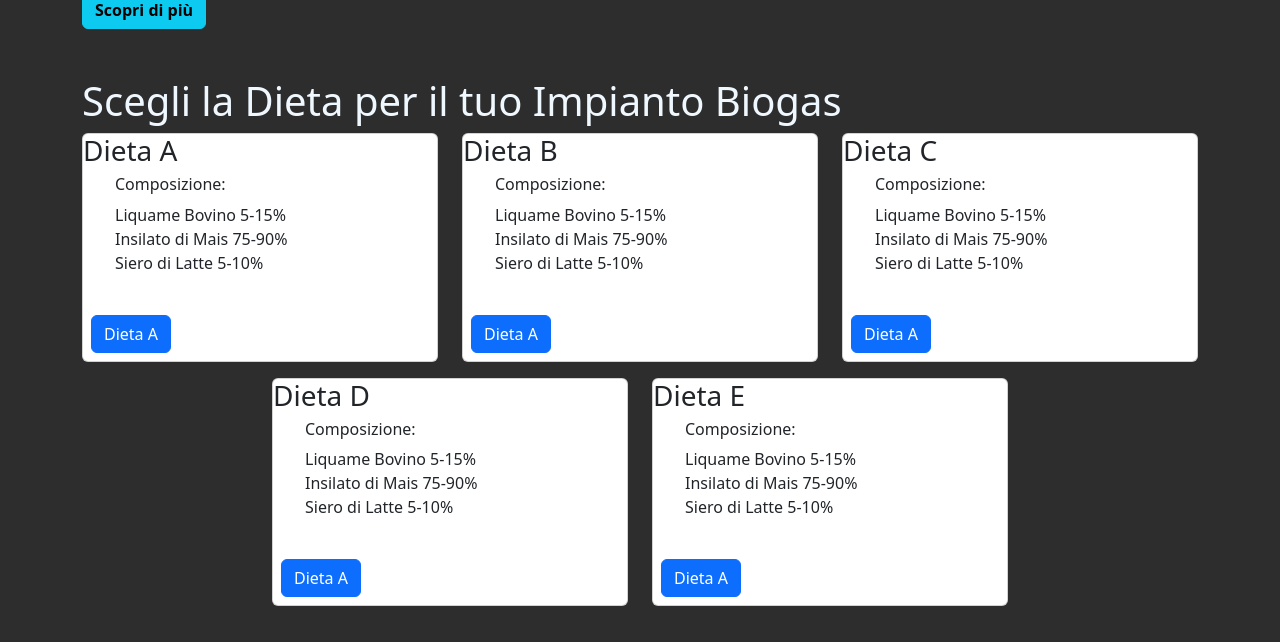
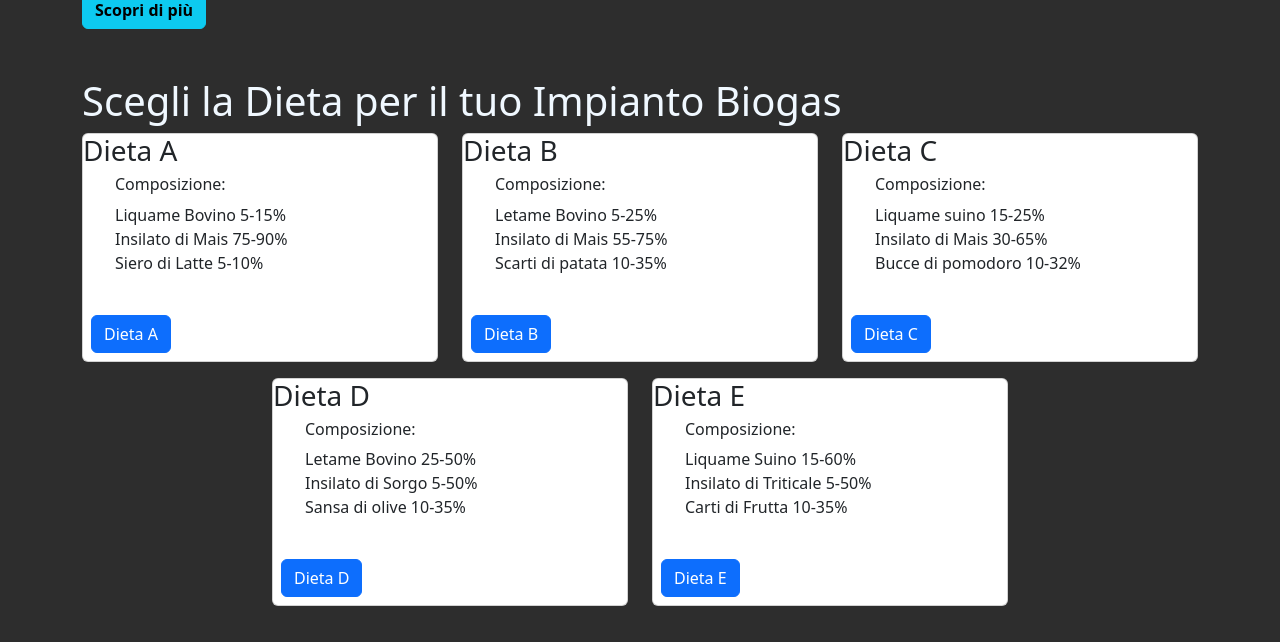
Before and after one commit to JungleKiosk/bionrg, a Flask app: page / in a window 1280 px wide. Shown: the part 310-952 px from the top of the page. Run offline with Flask 3, Linux system fonts and the light colour scheme; some libraries are stand-ins or nearby versions.

Commit message:
check parameters ✅

```diff
--- a/app.py
+++ b/app.py
@@ -21,8 +21,8 @@ def dieta(dieta_name):
         'A': {'liquame_bovino': (5, 15), 'insilato_mais': (75, 90), 'siero_latte': (5, 10)},
         'B': {'letame_bovino': (5, 25), 'insilato_mais': (55, 75), 'scarti_patata': (10, 35)},
         'C': {'liquame_suino': (15, 25), 'insilato_mais': (30, 65), 'bucce_pomodoro': (10, 35)},
-        'D': {'letame_bovino': (25, 50), 'insilato_mais': (5, 50), 'sanse_olive': (10, 35)},
-        'E': {'liquame_suino': (10, 60), 'insilato_triticale': (5, 50), 'scarti_frutta': (10, 35)}
+        'D': {'letame_bovino': (25, 50), 'insilato_sorgo': (5, 50), 'sansa_olive': (10, 35)},
+        'E': {'letame_suino': (15, 60), 'insilato_triticale': (5, 50), 'scarti_frutta': (10, 35)}
     }
 
     input_values = {}
@@ -38,6 +38,8 @@ def dieta(dieta_name):
         M_ch4_tot = param.E_el / (param.H * param.n)  # Quantità di metano totale necessario (Nm³)
 
         # Calcolo del biogas totale necessario per tutte le diete
+        #----------------------
+        #DIET A
         if dieta_name == 'A':
             C_CH4_LS = param.pot_ch4_animali['liquame_bovino']
             C_CH4_IT = param.pot_ch4_colture['insilato_mais']
@@ -50,7 +52,9 @@ def dieta(dieta_name):
             phi_LS = percentuali['liquame_bovino'] / 100
             phi_IT = percentuali['insilato_mais'] / 100
             phi_SF = percentuali['siero_latte'] / 100
-
+            #diet A - check OK - ✅
+        #----------------------
+        #DIET B
         elif dieta_name == 'B':
             C_CH4_LS = param.pot_ch4_animali['letame_bovino']
             C_CH4_IT = param.pot_ch4_colture['insilato_mais']
@@ -63,7 +67,9 @@ def dieta(dieta_name):
             phi_LS = percentuali['letame_bovino'] / 100
             phi_IT = percentuali['insilato_mais'] / 100
             phi_SF = percentuali['scarti_patata'] / 100
-
+            #diet B - check OK - ✅
+        #----------------------
+        #DIET C
         elif dieta_name == 'C':
             C_CH4_LS = param.pot_ch4_animali['liquame_suino']
             C_CH4_IT = param.pot_ch4_colture['insilato_mais']
@@ -76,20 +82,24 @@ def dieta(dieta_name):
             phi_LS = percentuali['liquame_suino'] / 100
             phi_IT = percentuali['insilato_mais'] / 100
             phi_SF = percentuali['bucce_pomodoro'] / 100
-
+            #diet C - check OK - ✅
+        #----------------------
+        #DIET D
         elif dieta_name == 'D':
             C_CH4_LS = param.pot_ch4_animali['letame_bovino']
-            C_CH4_IT = param.pot_ch4_colture['insilato_mais']
-            C_CH4_SF = param.pot_ch4_scarti['sanse_olive']
+            C_CH4_IT = param.pot_ch4_colture['insilato_sorgo']
+            C_CH4_SF = param.pot_ch4_scarti['sansa_olive']
 
             Pg_LS = param.pot_pg_animali['letame_bovino']
-            Pg_IT = param.pot_pg_colture['insilato_mais']
-            Pg_SF = param.pot_pg_scarti['sanse_olive']
+            Pg_IT = param.pot_pg_colture['insilato_sorgo']
+            Pg_SF = param.pot_pg_scarti['sansa_olive']
 
             phi_LS = percentuali['letame_bovino'] / 100
             phi_IT = percentuali['insilato_mais'] / 100
-            phi_SF = percentuali['sanse_olive'] / 100
-
+            phi_SF = percentuali['sansa_olive'] / 100
+            #diet D - check OK - ✅
+        #----------------------
+        #DIET E
         elif dieta_name == 'E':
             C_CH4_LS = param.pot_ch4_animali['letame_suino']
             C_CH4_IT = param.pot_ch4_colture['insilato_triticale']
@@ -102,7 +112,8 @@ def dieta(dieta_name):
             phi_LS = percentuali['letame_suino'] / 100
             phi_IT = percentuali['insilato_triticale'] / 100
             phi_SF = percentuali['scarti_frutta'] / 100
-
+            #diet E - check OK - ✅
+        #----------------------
         # Calcolo della massa totale di biogas
         M_B_tot_numerator = M_ch4_tot
         M_B_tot_denominator = (phi_LS * Pg_LS * C_CH4_LS) + (phi_IT * Pg_IT * C_CH4_IT) + (phi_SF * Pg_SF * C_CH4_SF)
--- a/param.py
+++ b/param.py
@@ -7,45 +7,45 @@ E_el = P * 24  # Energia elettrica giornaliera in kWh
 
 # Potenziale metanigeno (valori presi dai file Excel)
 pot_pg_animali = {
-    'liquame_bovino': 30,
-    'letame_bovino': 70,
-    'liquame_suino': 20,
-    'letame_suino': 90,
+    'liquame_bovino': 30,#A-1
+    'letame_bovino': 70,#B,D-1
+    'liquame_suino': 20,#C-1
+    'letame_suino': 90,#E
 }
 
 pot_ch4_animali = {
-    'liquame_bovino': 0.55,
-    'letame_bovino': 0.55,
-    'liquame_suino': 0.62,
-    'letame_suino': 0.62,
+    'liquame_bovino': 0.55,#A-1
+    'letame_bovino': 0.55,#B,D-1
+    'liquame_suino': 0.62,#C-1
+    'letame_suino': 0.62,#E-1
 }
 
 pot_pg_colture = {
-    'insilato_mais': 200,
-    'insilato_sorgo': 150,
-    'insilato_triticale': 185,
+    'insilato_mais': 200,#A,B,C-1
+    'insilato_sorgo': 150,#D-1
+    'insilato_triticale': 185,#185
 }
 
 pot_ch4_colture = {
-    'insilato_mais': 0.53,
-    'insilato_sorgo': 0.52,
-    'insilato_triticale': 0.53,
+    'insilato_mais': 0.53,#A,B,C-1
+    'insilato_sorgo': 0.52,#D-1
+    'insilato_triticale': 0.53,#E-1
 }
 
 pot_pg_scarti = {
-    'bucce_pomodoro': 100,
-    'siero_latte': 30,
-    'scarti_frutta': 130,
-    'sansa_olive': 200,
-    'scarti_patata': 120,
+    'bucce_pomodoro': 100,#C-1
+    'siero_latte': 30,#A-1
+    'scarti_frutta': 130,#E-1
+    'sansa_olive': 200,#D-1
+    'scarti_patata': 120,#B-1
 }
 
 pot_ch4_scarti = {
-    'bucce_pomodoro': 0.55,
-    'siero_latte': 0.60,
-    'scarti_frutta': 0.55,
-    'sansa_olive': 0.55,
-    'scarti_patata': 0.57,
+    'bucce_pomodoro': 0.55,#C-1
+    'siero_latte': 0.60,#A-1
+    'scarti_frutta': 0.55,#E-1
+    'sansa_olive': 0.55,#D-1
+    'scarti_patata': 0.57,#B-1
 }
 
 # Resa colturale (valori presi dai file Excel)
--- a/templates/home/home.html
+++ b/templates/home/home.html
@@ -43,13 +43,13 @@ Home
                 <h3>Dieta B</h3>
                 <ul>
                     <h6>Composizione:</h6>
-                    <li>Liquame Bovino 5-15%</li>
-                    <li>Insilato di Mais 75-90%</li>
-                    <li>Siero di Latte 5-10%</li>
+                    <li>Letame Bovino 5-25%</li>
+                    <li>Insilato di Mais 55-75%</li>
+                    <li>Scarti di patata 10-35%</li>
                 </ul>
 
                 <div class="p-2">
-                    <a class="btn btn-primary mt-3" href="{{ url_for('dieta', dieta_name='b') }}">Dieta A</a>
+                    <a class="btn btn-primary mt-3" href="{{ url_for('dieta', dieta_name='b') }}">Dieta B</a>
                 </div>
 
             </div>
@@ -60,14 +60,14 @@ Home
                 <h3>Dieta C</h3>
                 <ul>
                     <h6>Composizione:</h6>
-                    <li>Liquame Bovino 5-15%</li>
-                    <li>Insilato di Mais 75-90%</li>
-                    <li>Siero di Latte 5-10%</li>
+                    <li>Liquame suino 15-25%</li>
+                    <li>Insilato di Mais 30-65%</li>
+                    <li>Bucce di pomodoro 10-32%</li>
                 </ul>
 
 
                 <div class="p-2">
-                    <a class="btn btn-primary mt-3" href="{{ url_for('dieta', dieta_name='c') }}">Dieta A</a>
+                    <a class="btn btn-primary mt-3" href="{{ url_for('dieta', dieta_name='c') }}">Dieta C</a>
                 </div>
 
             </div>
@@ -79,14 +79,14 @@ Home
                 <h3>Dieta D</h3>
                 <ul>
                     <h6>Composizione:</h6>
-                    <li>Liquame Bovino 5-15%</li>
-                    <li>Insilato di Mais 75-90%</li>
-                    <li>Siero di Latte 5-10%</li>
+                    <li>Letame Bovino 25-50%</li>
+                    <li>Insilato di Sorgo 5-50%</li>
+                    <li>Sansa di olive 10-35%</li>
                 </ul>
 
 
                 <div class="p-2">
-                    <a class="btn btn-primary mt-3" href="{{ url_for('dieta', dieta_name='d') }}">Dieta A</a>
+                    <a class="btn btn-primary mt-3" href="{{ url_for('dieta', dieta_name='d') }}">Dieta D</a>
                 </div>
 
             </div>
@@ -97,13 +97,13 @@ Home
                 <h3>Dieta E</h3>
                 <ul>
                     <h6>Composizione:</h6>
-                    <li>Liquame Bovino 5-15%</li>
-                    <li>Insilato di Mais 75-90%</li>
-                    <li>Siero di Latte 5-10%</li>
+                    <li>Liquame Suino 15-60%</li>
+                    <li>Insilato di Triticale 5-50%</li>
+                    <li>Carti di Frutta 10-35%</li>
                 </ul>
 
                 <div class="p-2">
-                    <a class="btn btn-primary mt-3" href="{{ url_for('dieta', dieta_name='e') }}">Dieta A</a>
+                    <a class="btn btn-primary mt-3" href="{{ url_for('dieta', dieta_name='e') }}">Dieta E</a>
                 </div>
 
             </div>
--- a/templates/home/more.html
+++ b/templates/home/more.html
@@ -8,8 +8,7 @@
             ti sarà possibile identificare l'impianto più vicino alla tua zona per prendere spunto da latre realtà
             aziendali gia avviate.</p>
     </div>
-    <iframe src="https://www.google.com/maps/d/embed?mid=1l5lTTXeaORSkZiHJ5JMlRZ7_QkiQcmED&ehbc=2E312F" width="300"
-        height="400"></iframe>
+    <a class="btn" href="https://www.google.com/maps/d/embed?mid=1l5lTTXeaORSkZiHJ5JMlRZ7_QkiQcmED&ehbc=2E312F"></a>
     <div style="height: 100px;">
     </div>
     <h1>Che cosa è il Biogas?</h1>
```
